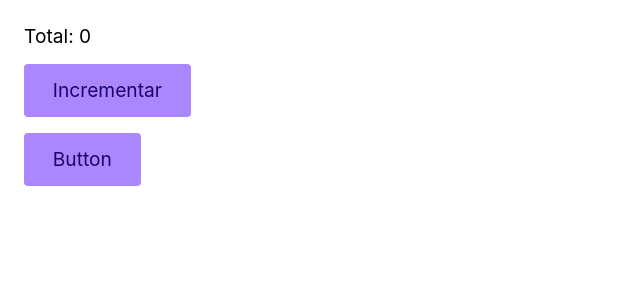
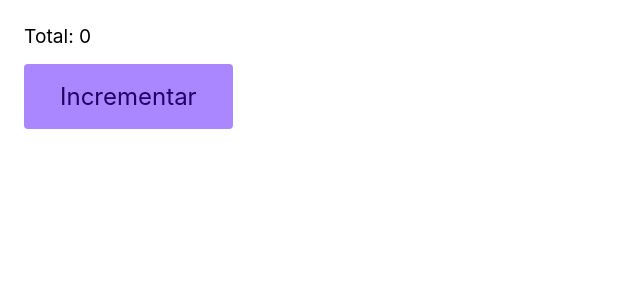
Before and after one commit to danielafarias/react-ts, a React (Vite) app: page / in a window 1280 px wide. Shown: the top 300 px of the page, without its empty margins (0-640 px from the left). Built offline with nearby package versions, Linux system fonts and the light colour scheme.

Commit message:
Props para Elementos React

```diff
--- a/src/App.tsx
+++ b/src/App.tsx
@@ -11,8 +11,7 @@ function App() {
   return (
     <div>
       <p>Total: {total}</p>
-      <button onClick={increment}>Incrementar</button>
-      <Button />
+      <Button size="1.5rem" onClick={increment}>Incrementar</Button>
     </div>
   )
 }
--- a/src/Button.tsx
+++ b/src/Button.tsx
@@ -1,8 +1,14 @@
 import React from 'react'
 
-const Button = () => {
+type ButtonProps = {
+    size?: string;
+    children: React.ReactNode;
+    onClick?: () => void;
+}
+
+const Button = (props: ButtonProps) => {
   return (
-    <button>Button</button>
+    <button style={{ fontSize: props.size }} onClick={props.onClick}>{props.children}</button>
   )
 }
 
```
